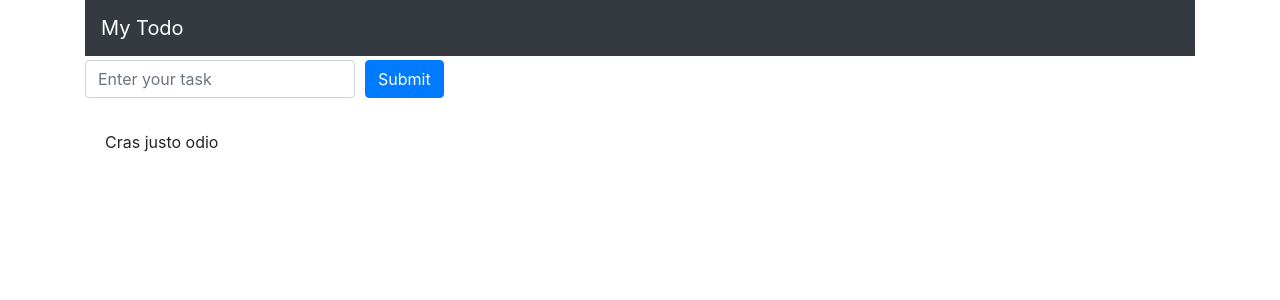
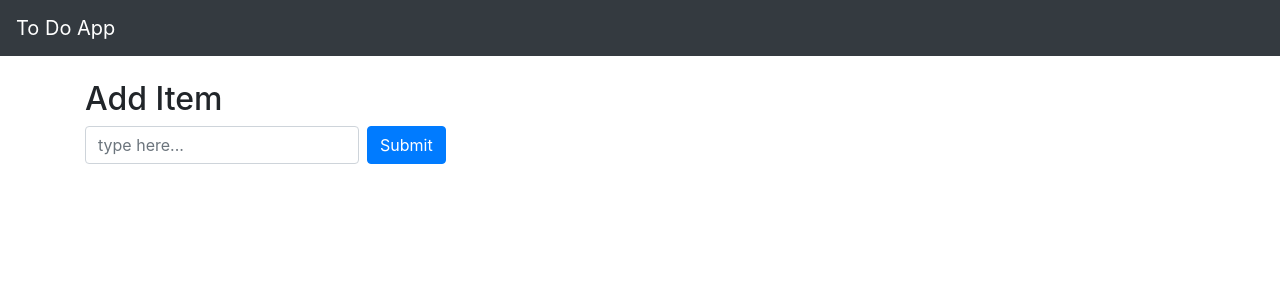
Before and after one commit to vivekgade01/basic_todo_django, a Django app: template mytodo/my_app/templates/my_app/index.html in a window 1280 px wide. Shown: the top 300 px of the page. Run offline with Django 3.2, Linux system fonts and the light colour scheme; the template is opened without the code that fills it, so the values that code supplies are empty.

Commit message:
basic version ready

```diff
--- a/mytodo/my_app/templates/base.html
+++ b/mytodo/my_app/templates/base.html
@@ -11,53 +11,15 @@
 
     </head>
     <body>
-        <div class="container">
-            <nav class="navbar navbar-dark bg-dark">
-                <a class="navbar-brand" href="#">My Todo</a>
+        <nav class="navbar navbar-dark bg-dark">
+            <!-- Navbar content -->
+              <a class="navbar-brand" href="#">To Do App</a>
             </nav>
-        </div>
+            <div class="container">
+                {% block content %}
 
-
-        <div class="container">
-            <div class="mx-auto">
-                <form method="POST", action="{% url 'my_app:todo' %}">
-                    <div class="form-row align-items-center">
-                    <div class="col-sm-3 my-1">
-                        <label class="sr-only" for="inlineFormInputName">Task</label>
-                        <input type="text" name="task_text" class="form-control" id="inlineFormInputName" placeholder="Enter your task">
-                    </div>
-
-                    <div class="col-auto my-1">
-                        <button type="submit" class="btn btn-primary">Submit</button>
-                    </div>
-                    </div>
-                </form>
+                {% endblock content %}
             </div>
-        </div>
-
-
-
-
-        <div class="container">
-            {% for task in task_list  %}
-                <div class="list-group">
-                    <li class="list-group-item">{{ task }}
-                        <div class="float-right">
-                            <button type="submit" class="btn btn-sm btn-danger">Delete</button>
-                        </div>
-                    </li>
-                </div>
-
-            {% endfor %}
-        </div>
-
-        <div class="container">
-            {% block content %}
-
-
-            {% endblock content %}
-        </div>
-
 
 
     </body>
--- a/mytodo/my_app/templates/my_app/index.html
+++ b/mytodo/my_app/templates/my_app/index.html
@@ -1,10 +1,27 @@
-{% extends 'base.html' %}
-
-
-
+{% extends "base.html" %}
 {% block content %}
-    <ul class="list-group list-group-flush">
-        <li class="list-group-item">Cras justo odio</li>
-
-    </ul>
+    <div class="row mt-4">
+        <div class="col">
+            <h2>Add Item</h2>
+        <form action="{% url 'my_app:todo' %}" method="post" class="form-inline">
+            <input type="text" required name="content" class="form-control mb-2 mr-sm-2" placeholder="type here...">
+        <button type="submit" class="btn btn-primary mb-2">Submit</button>
+        </form>
+    </div>
+    </div>
+    <div class="row mt-4">
+        <div class="col">
+            <ul class="list-group">
+                {% for todo_item in task_list %}
+                    <li class="list-group-item">{{ todo_item.task }}
+                        <div class="float-right">
+                            <form action="{% url 'my_app:delete_todo' todo_item.id %}" action="post">
+                                <button type="submit" class="btn btn-sm btn-danger">Delete</button>
+                            </form>
+                        </div>
+                    </li>
+                {% endfor %}
+            </ul>
+        </div>
+    <div>
 {% endblock content %}
--- a/mytodo/my_app/urls.py
+++ b/mytodo/my_app/urls.py
@@ -5,6 +5,7 @@ app_name = 'my_app'
 
 urlpatterns = [
 
-    path('/',views.home,name='home'),
-    path('add_task/',views.add_todo,name='todo'),
+    path('',views.home,name='home'),
+    path('add_todo/', views.add_todo, name='todo'),
+    path('delete_todo/<int:task_id>/', views.delete_todo, name='delete_todo'),
 ]
```
Also changed, not shown: mytodo/my_app/views.py (+12 -5 lines).
